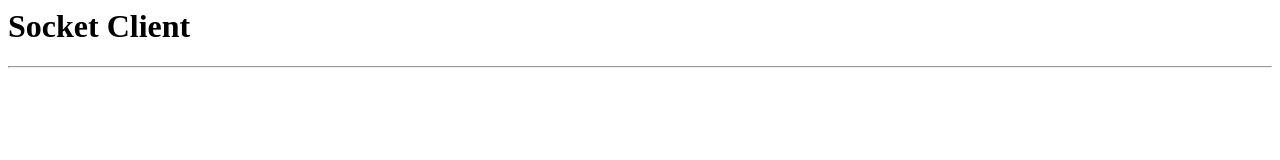
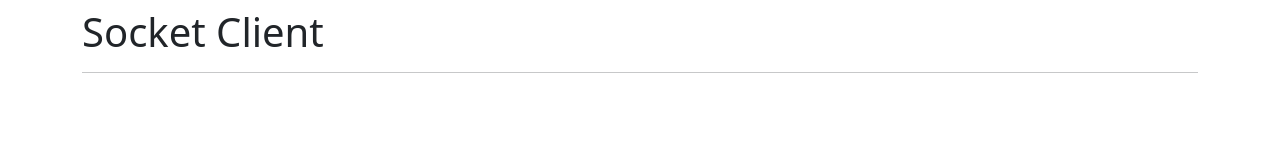
Before and after one commit to Gottardy/webSocket-Server, a website: page public/index.html in a window 1280 px wide. Drawn offline with nearby package versions, Linux system fonts and the light colour scheme.

Commit message:
agregar bootspttrap y estilos ccs minimos

```diff
--- a/public/index.html
+++ b/public/index.html
@@ -3,10 +3,15 @@
     <meta charset="UTF-8">
     <meta http-equiv="X-UA-Compatible" content="IE=edge">
     <meta name="viewport" content="width=device-width, initial-scale=1.0">
+    <meta name="viewport" content="width=device-width, initial-scale=1">
+    <link href="https://cdn.jsdelivr.net/npm/bootstrap@5.3.0-alpha1/dist/css/bootstrap.min.css" rel="stylesheet" integrity="sha384-GLhlTQ8iRABdZLl6O3oVMWSktQOp6b7In1Zl3/Jr59b6EGGoI1aFkw7cmDA6j6gD" crossorigin="anonymous">
     <title>Socket Client</title>
 </head>
-<body>
-    <h1>Socket Client</h1>
+<body class="container">
+    <h1 class="mt-2">Socket Client</h1>
     <hr/>
 </body>
+<footer>
+    <script src="https://cdn.jsdelivr.net/npm/bootstrap@5.3.0-alpha1/dist/js/bootstrap.bundle.min.js" integrity="sha384-w76AqPfDkMBDXo30jS1Sgez6pr3x5MlQ1ZAGC+nuZB+EYdgRZgiwxhTBTkF7CXvN" crossorigin="anonymous"></script>
+</footer>
 </html>
```
